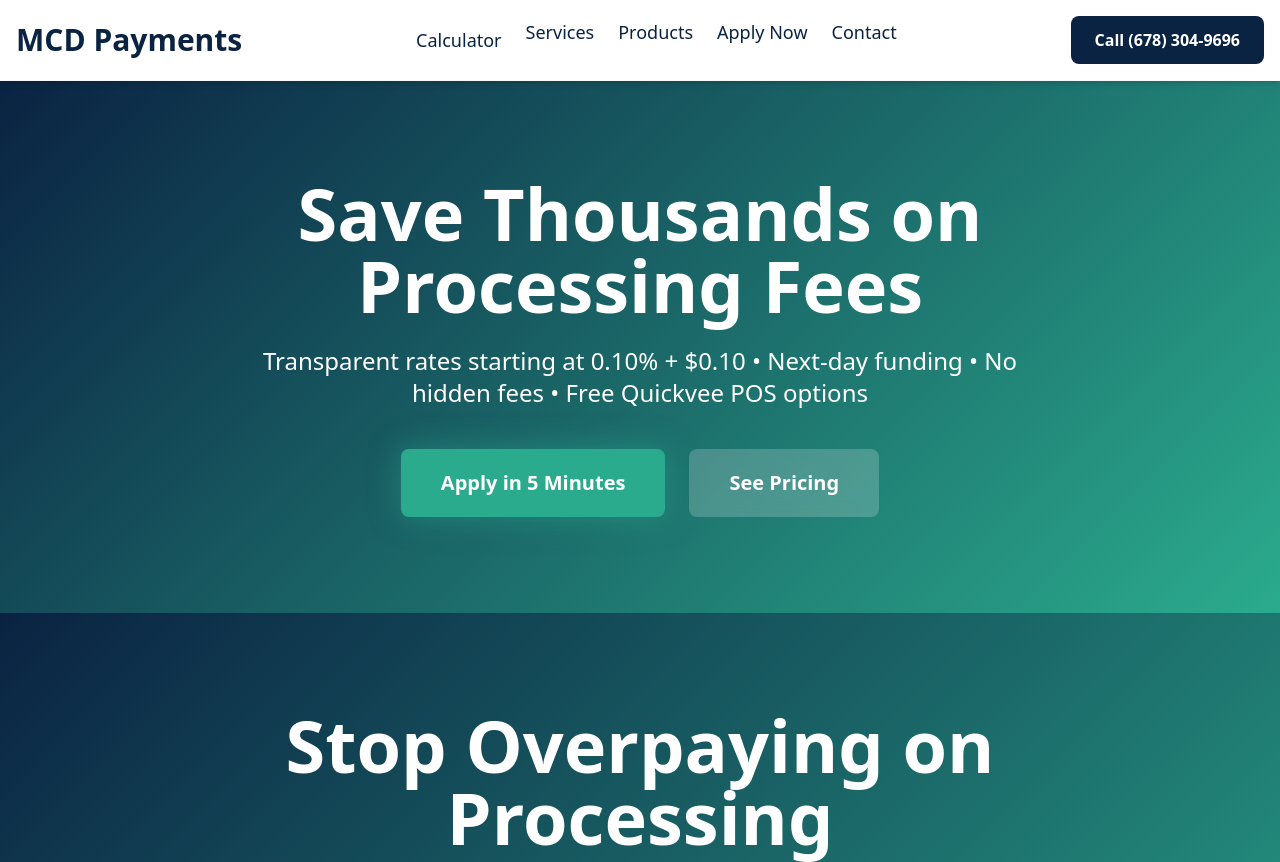
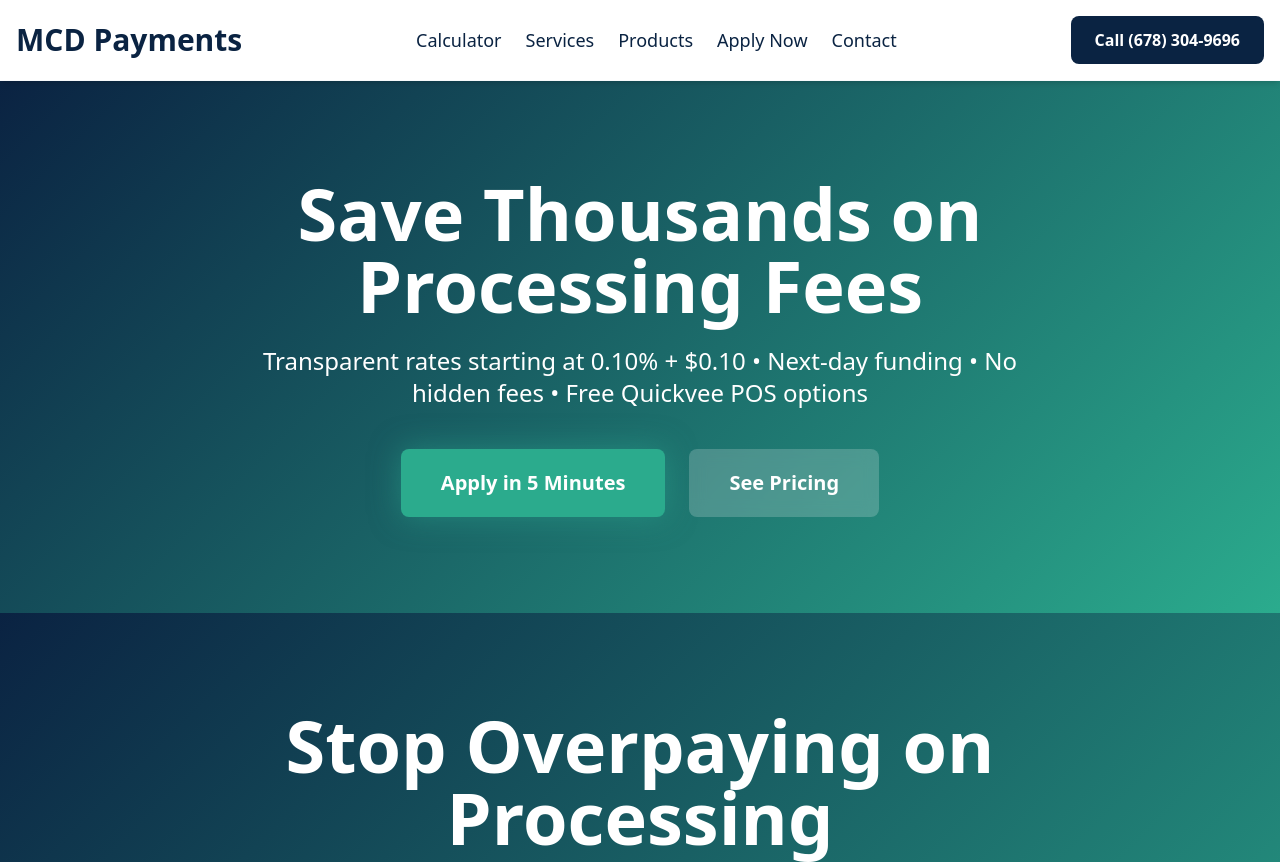
Before and after one commit to mcdpayzero/mcdpayments, a plain HTML site: page index.html in a window 1280 px wide. Shown: the top 862 px of the page. Drawn offline with nearby package versions, Linux system fonts and the light colour scheme.

```diff
--- a/index.html
+++ b/index.html
@@ -17,7 +17,7 @@
     <nav class="container mx-auto px-4 py-4 flex flex-col md:flex-row justify-between items-center gap-4">
       <div class="text-3xl font-bold text-primary">MCD Payments</div>
       <ul class="flex flex-wrap justify-center gap-6 text-lg">
-        <li><a href="#calculator" class="block py-2">Calculator</a></li>
+        <li><a href="#calculator" class="hover:text-primary transition">Calculator</a></li>
         <li><a href="#services" class="hover:text-primary transition">Services</a></li>
         <li><a href="services.html" class="hover:text-primary transition">Products</a></li>
         <li><a href="merchant-application.html" class="hover:text-primary transition">Apply Now</a></li>
```
